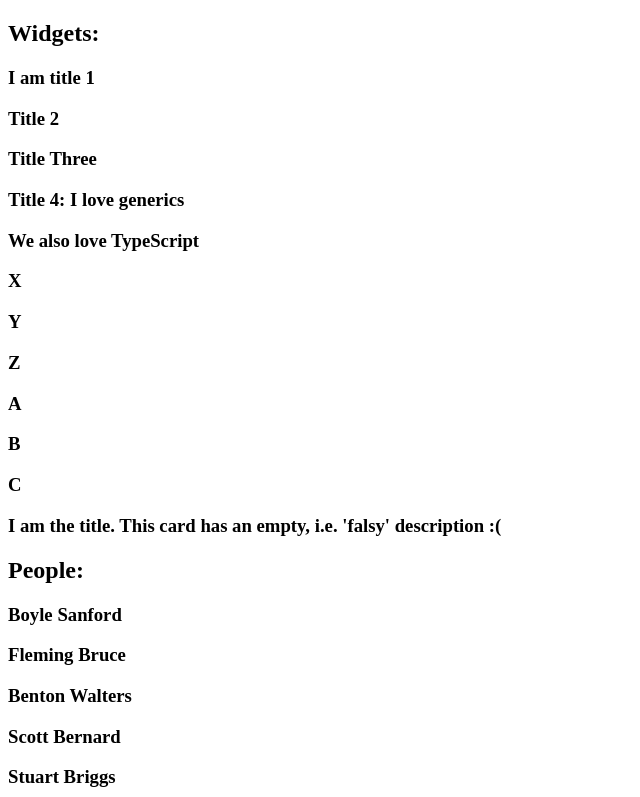
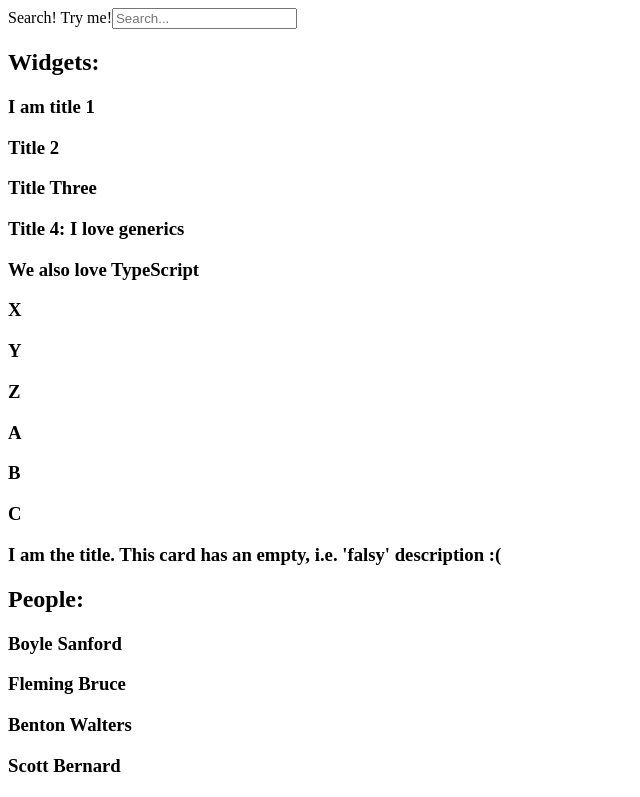
Before and after one commit to princefishthrower/react-typescript-course-generic-search-sort-filter, a React (Create React App) app: page / in a window 1280 px wide. Shown: the top 797 px of the page, without its empty margins (0-640 px from the left). Built offline with nearby package versions, Linux system fonts and the light colour scheme.

Commit message:
search input working!

```diff
--- a/src/App.tsx
+++ b/src/App.tsx
@@ -1,11 +1,13 @@
-import React from 'react';
+import React, { useState } from 'react';
 import widgets from './mock-data/widgets';
 import people from './mock-data/people';
 import genericSearch from './utils/genericSearch';
+import { SearchInput } from './components/SearchInput';
 function App() {
-  const query = '';
+  const [query, setQuery] = useState<string>("");
   return (
     <>
+      <SearchInput setSearchQuery={setQuery}/>
       <h2>Widgets:</h2>
       {widgets.filter((widget) => genericSearch(widget, ["title", "description"], query, false)).map(widget => {
         return (
--- /dev/null
+++ b/src/components/SearchInput.tsx
@@ -0,0 +1,26 @@
+import * as React from "react";
+
+export interface ISearchInputProps {
+  setSearchQuery: (searchQuery: string) => void;
+}
+
+export function SearchInput(props: ISearchInputProps) {
+  const { setSearchQuery } = props;
+  return (
+    <>
+      <label htmlFor="search" className="mt-3">
+        Search! Try me!
+      </label>
+      <input
+        id="search"
+        className="form-control full-width"
+        type="search"
+        placeholder="Search..."
+        aria-label="Search"
+        onChange={(event) => {
+            setSearchQuery(event.target.value)
+        }}
+      />
+    </>
+  );
+}
```
Also changed, not shown: 1 other file (tests, documents, lock files or other folders).
